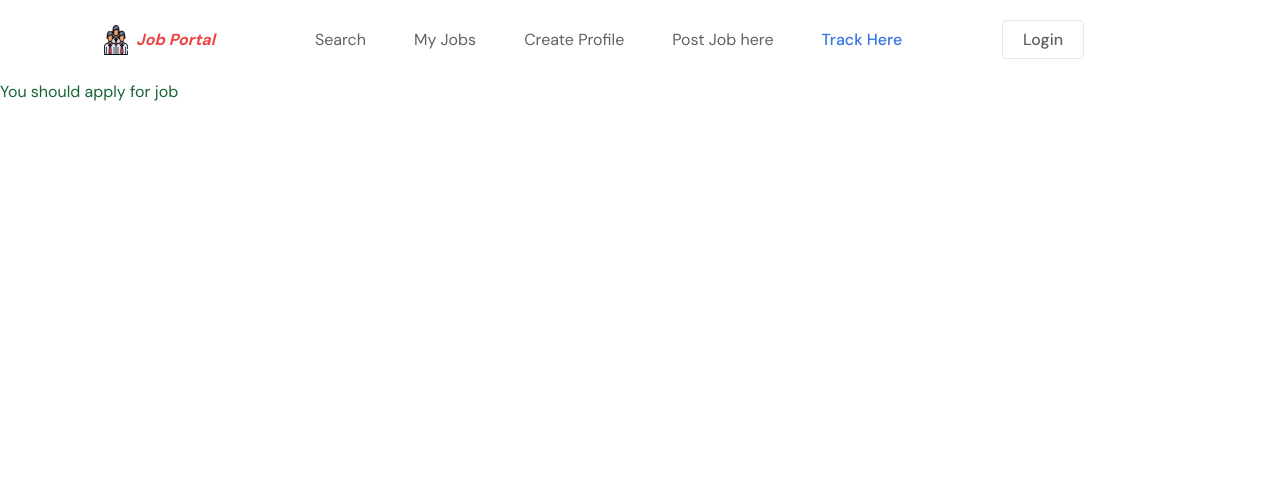
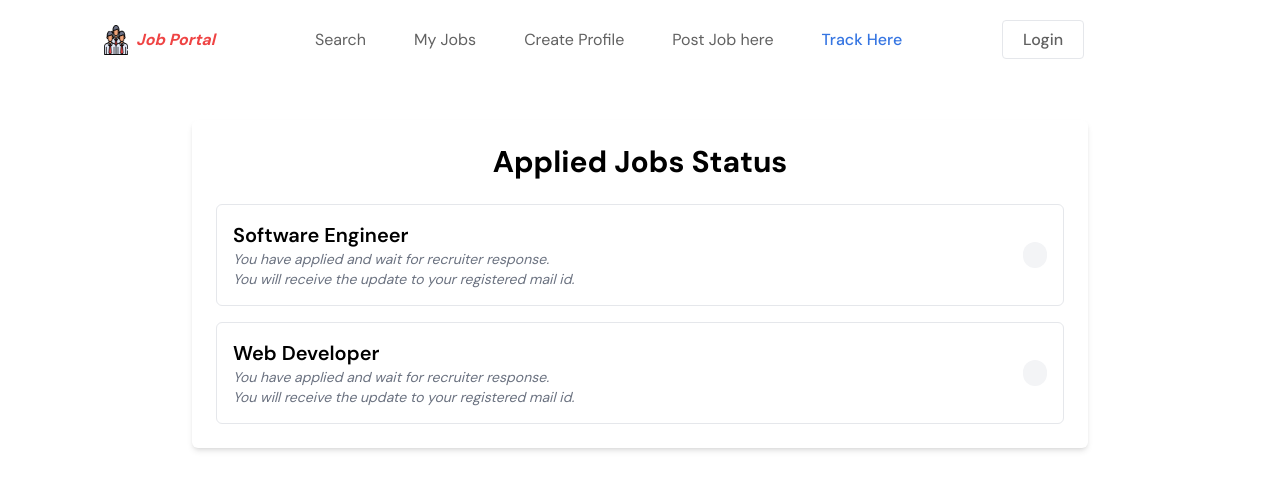
Before and after one commit to dhivya-kumaravel/my-project, a React (Vite) app: page /track-here in a window 1280 px wide. Shown: the top 490 px of the page. Built offline with nearby package versions, Linux system fonts and the light colour scheme.

Commit message:
commited

```diff
--- a/src/Components/Card.jsx
+++ b/src/Components/Card.jsx
@@ -1,12 +1,17 @@
-import React from 'react'
+import React, { useState } from 'react'
 import { Link } from 'react-router-dom';
 import {FiCalendar, FiClock, FiDollarSign, FiMapPin} from 'react-icons/fi'
 
 const Card = ({data}) => {
     const {companyName, companyLogo, jobTitle, minPrice, maxPrice, SalaryType,
         jobLocation, employmentType, postingDate, description} = data;
+const [buttonText, setButtonText]= useState("Apply")
+const handleClick = () => {
+        setButtonText("Applied")
+    }
+  return (
 
-  return (
+
     <section className='card'>
         <Link to={"/"} className='flex gap-4 flex-col sm:flex-row items-start'>
         <img src={companyLogo} alt="" />
@@ -19,7 +24,7 @@ const Card = ({data}) => {
             <span className='flex items-center gap-2'><FiDollarSign/> {minPrice}-{maxPrice}k</span>
             <span className='flex items-center gap-2'><FiCalendar/> {postingDate}</span></div>
             <p className='text-base text-primary/70'>{description}</p>
-            <button className='border p-2 m-2 bg-blue-400 text-yellow-300 hover:bg-green-300 hover:text-black'>Apply</button>
+            <button className='border p-2 m-2 bg-blue-400 text-yellow-300 hover:bg-green-300 hover:text-black' onClick={()=>handleClick()}>{buttonText}</button>
 
 
         </div>
--- a/src/Components/Track.jsx
+++ b/src/Components/Track.jsx
@@ -1,10 +1,89 @@
-import React from 'react'
+import React, { useState, useEffect } from "react";
 
-const Track = () => {
+export default function Track() {
+  const [applications, setApplications] = useState([]);
+  const [loading, setLoading] = useState(true);
+  const [error, setError] = useState(null);
+
+  useEffect(() => {
+    fetch("/jobs.json")
+      .then((res) => {
+        if (!res.ok) {
+          throw new Error("Failed to fetch jobs data");
+        }
+        return res.json();
+      })
+      .then((data) => {
+        setApplications(data);
+        setLoading(false);
+      })
+      .catch((err) => {
+        setError(err.message);
+        setLoading(false);
+      });
+  }, []);
+
+  if (loading) return <div className="p-4">Loading applied jobs...</div>;
+  if (error) return <div className="p-4 text-red-600">{error}</div>;
+
   return (
-    <div className='text-green-800'>You should apply for job</div>
+    <div className="max-w-4xl mx-auto p-6 bg-white rounded-md shadow-md mt-10">
+      <h1 className="text-3xl font-bold mb-6 text-center">Applied Jobs Status</h1>
+      {applications.length === 0 ? (
+        <p className="text-center text-gray-600">No job applications found.</p>
+      ) : (
+        <ul className="space-y-4">
+          {applications.slice(0, 2).map((app) => {
+            const appliedDate = new Date(app.appliedDate);
+            const isValidDate = !isNaN(appliedDate.getTime());
 
-  )
+            return (
+              <li
+                key={app.id}
+                className="p-4 border rounded-md flex justify-between items-center hover:shadow-lg transition"
+              >
+                <div>
+                  <h2 className="text-xl font-semibold">{app.jobTitle}</h2>
+                  <p className="text-gray-700">{app.company}</p>
+                  {isValidDate ? (
+                    <p className="text-gray-500 text-sm">
+                      Applied on: {appliedDate.toLocaleDateString()}
+                    </p>
+                  ) : (
+                    <p className="text-gray-500 italic text-sm">
+                      You have applied and wait for recruiter response.
+                      <br />
+                      You will receive the update to your registered mail id.
+                    </p>
+                  )}
+                </div>
+                <div>
+                  <StatusBadge status={app.status} />
+                </div>
+              </li>
+            );
+          })}
+        </ul>
+      )}
+    </div>
+  );
 }
 
-export default Track
+function StatusBadge({ status }) {
+  const colors = {
+    Applied: "bg-blue-100 text-blue-800",
+    Interview: "bg-yellow-100 text-yellow-800",
+    Rejected: "bg-red-100 text-red-800",
+    Offer: "bg-green-100 text-green-800",
+  };
+
+  return (
+    <span
+      className={`px-3 py-1 rounded-full font-semibold text-sm ${
+        colors[status] || "bg-gray-100 text-gray-800"
+      }`}
+    >
+      {status}
+    </span>
+  );
+}
```
